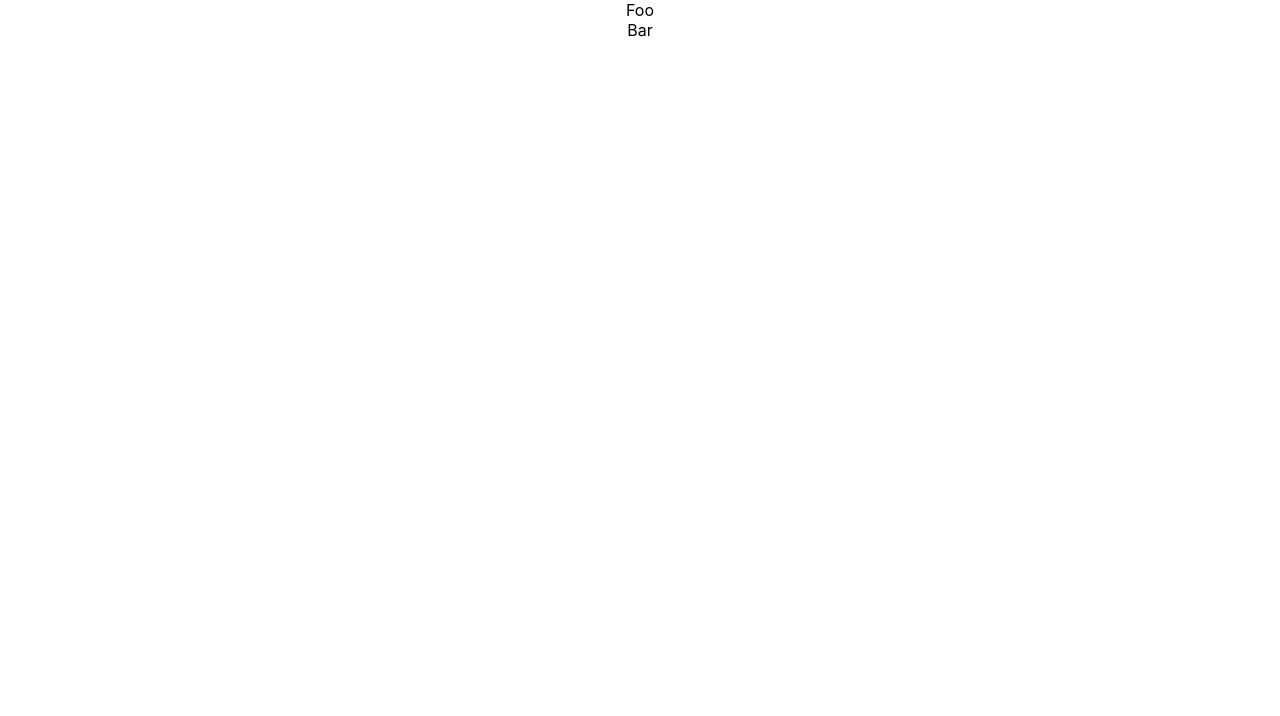
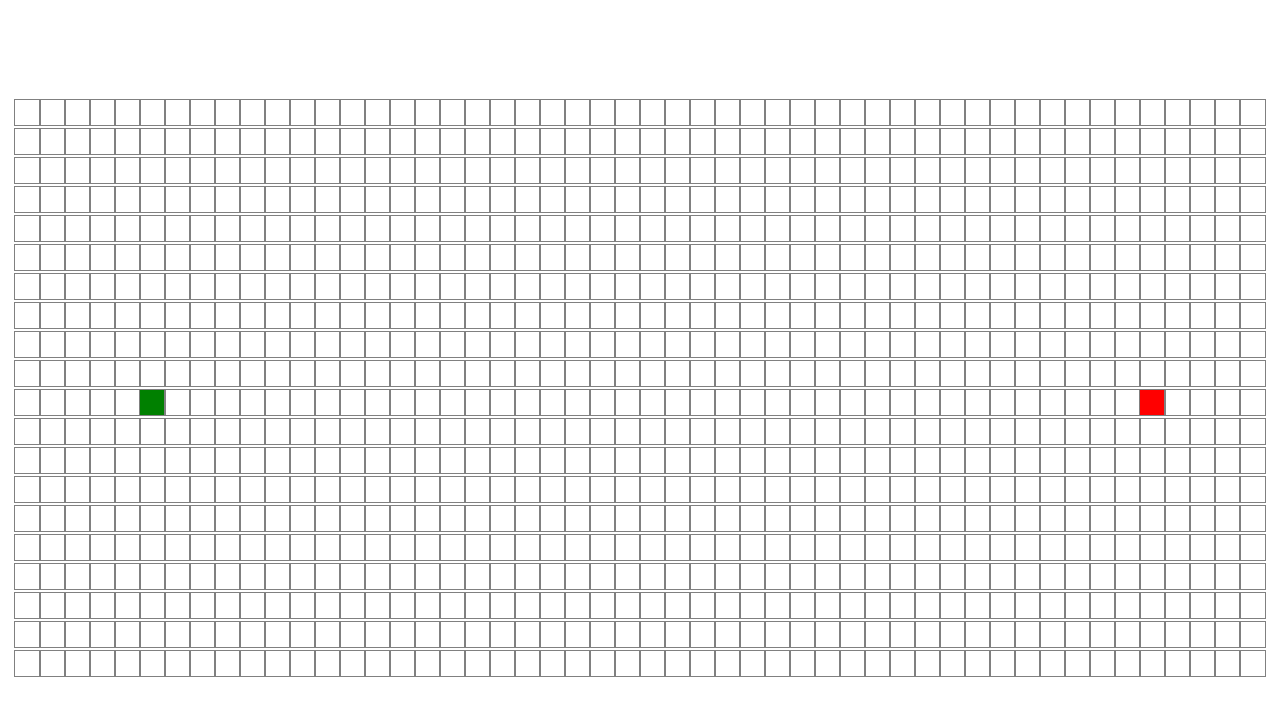
Before and after one commit to rahulchauhan049/PathFinding-Visualizer-React, a React (Create React App) app: page / in a window 1280 px wide. Shown: the top 716 px of the page. Built offline with nearby package versions, Linux system fonts and the light colour scheme.

Commit message:
added grids

```diff
--- a/src/PathfindingVisualizer/Node/Node.css
+++ b/src/PathfindingVisualizer/Node/Node.css
@@ -0,0 +1,14 @@
+.node {
+    width: 25px;
+    height: 25px;
+    outline: 1px solid grey;
+    display: inline-block;
+}
+
+.node-finish {
+    background-color: red;
+}
+
+.node-start {
+    background-color: green;
+}
--- a/src/PathfindingVisualizer/Node/Node.jsx
+++ b/src/PathfindingVisualizer/Node/Node.jsx
@@ -1,10 +1,11 @@
 import React from 'react'
+import './Node.css'
 
-function Node() {
+
+function Node({ isStart, isFinish }) {
+    const extraClassName = isStart ? 'node-start' : isFinish ? 'node-finish' : ''
     return (
-        <div>
-            Bar
-        </div>
+        <div className={`node ${extraClassName}`}></div>
     )
 }
 
--- a/src/PathfindingVisualizer/PathfindingVisualizer.css
+++ b/src/PathfindingVisualizer/PathfindingVisualizer.css
@@ -0,0 +1,4 @@
+.grid {
+    margin: 100px 0 0;
+
+}
--- a/src/PathfindingVisualizer/PathfindingVisualizer.jsx
+++ b/src/PathfindingVisualizer/PathfindingVisualizer.jsx
@@ -1,10 +1,47 @@
-import React from 'react'
+import React, { useEffect, useState } from 'react'
 import Node from './Node/Node'
+import './PathfindingVisualizer.css'
+
 function PathfindingVisualizer() {
+    const [nodes, setNodes] = useState([])
+
+    useEffect(() => {
+        const nodes = [];
+        for (let row = 0; row < 20; row++) {
+            const currentRow = [];
+            for (let col = 0; col < 50; col++) {
+                const currentNode = {
+                    col,
+                    row,
+                    isStart: row === 10 && col === 5,
+                    isFinish: row === 10 && col === 45,
+                }
+                currentRow.push(currentNode);
+            }
+            nodes.push(currentRow);
+        }
+        setNodes(nodes);
+
+    }, [])
+
+
     return (
-        <div>
-            Foo
-            <Node></Node>
+        <div className="grid">
+            {nodes.map((row, rowIdx) => {
+                return <div key={rowIdx}>
+                    {
+                        row.map((node, nodeIdx) => {
+                            const {isStart, isFinish} = node;
+                            return (
+                                <Node
+                                    key={nodeIdx}
+                                    isStart={isStart}
+                                    isFinish={isFinish}
+                                ></Node>)
+                        })
+                    }
+                </div>
+            })}
         </div>
     )
 }
```
